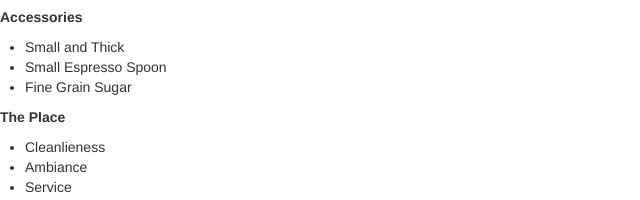
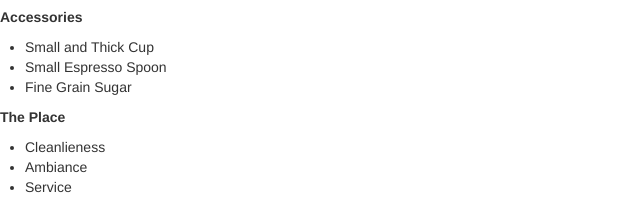
Before and after one commit to bbessembinders/bbessembinders.github.io, a plain HTML site: page index.html in a window 1280 px wide. Shown: the part 255-455 px from the top of the page, 0-640 px from the left. Drawn offline with Linux system fonts and the light colour scheme; grey boxes are pictures that could not be loaded.

Commit message:
Update index.html

```diff
--- a/index.html
+++ b/index.html
@@ -53,7 +53,7 @@
 </ul>
 <p><strong>Accessories</strong> </p>
 <ul>
-  <li>Small and Thick</li>
+  <li>Small and Thick Cup</li>
   <li>Small Espresso Spoon</li>
   <li>Fine Grain Sugar</li>
 </ul>
```
